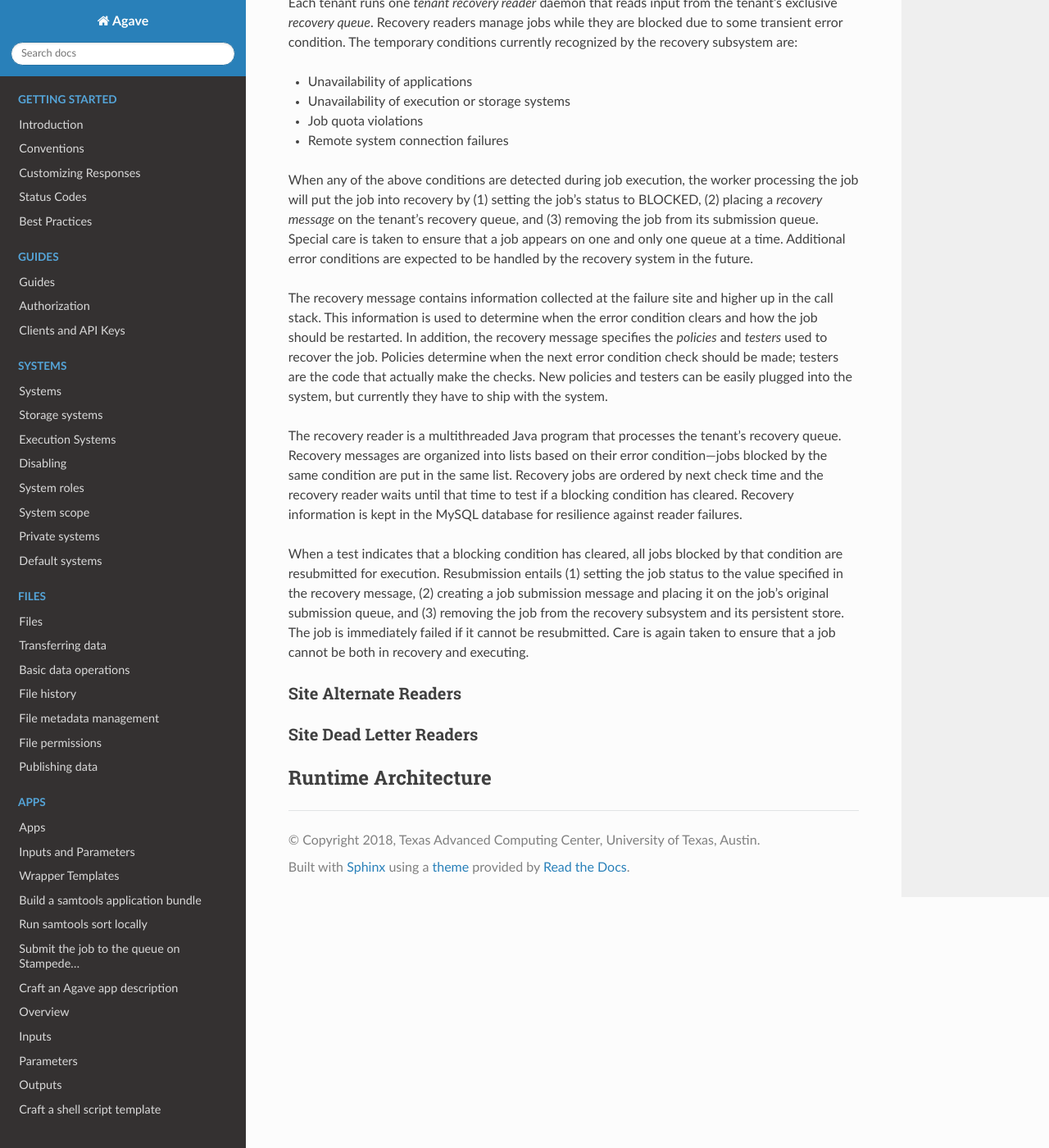
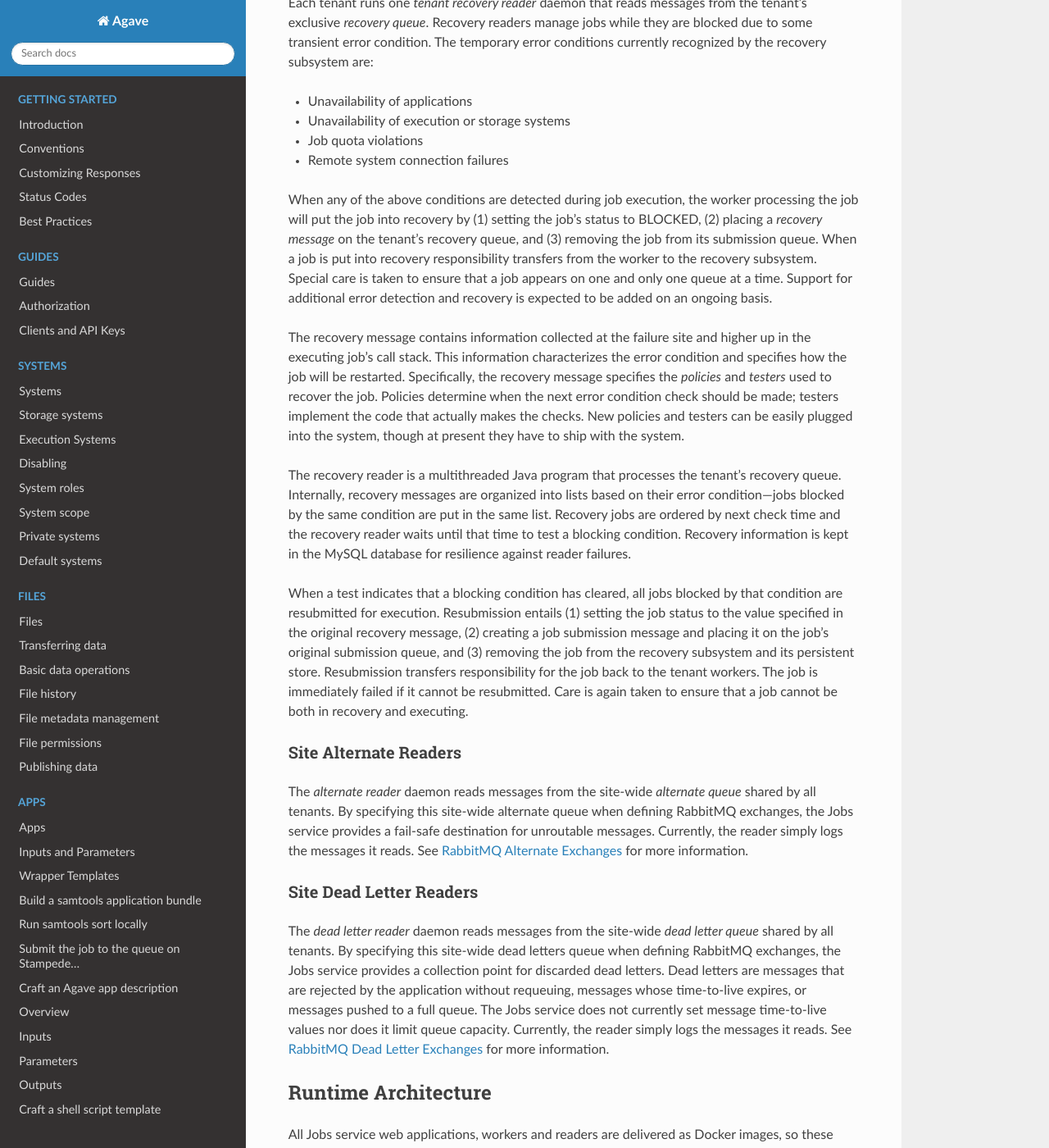
Before and after one commit to TACC-Cloud/agave-docs, a Sphinx documentation site: the page built from docs/agave/guides/jobs/aloe-job-architecture.rst, in a window 1280 px wide and 1400 px high, scrolled down 6887 px. Shown: the whole window at 82% size. Built offline with Sphinx 7.4.7 and the Read the Docs theme 2.0.0, drawn with Linux system fonts in a browser that asks for light colours; some of the changed text lies outside the part shown.

Commit message:
Architecture complete

```diff
--- a/docs/agave/guides/jobs/aloe-job-architecture.rst
+++ b/docs/agave/guides/jobs/aloe-job-architecture.rst
@@ -126,29 +126,43 @@
 Tenant Recovery Readers
 ^^^^^^^^^^^^^^^^^^^^^^^
 
-Each tenant runs one *tenant recovery reader* daemon that reads input from the tenant's exclusive *recovery queue*.  Recovery readers manage jobs while they are blocked due to some transient error condition.  The temporary conditions currently recognized by the recovery subsystem are:
+Each tenant runs one *tenant recovery reader* daemon that reads messages from the tenant's exclusive *recovery queue*.  Recovery readers manage jobs while they are blocked due to some transient error condition.  The temporary error conditions currently recognized by the recovery subsystem are:
 
 - Unavailability of applications
 - Unavailability of execution or storage systems
 - Job quota violations
 - Remote system connection failures
 
-When any of the above conditions are detected during job execution, the worker processing the job will put the job into recovery by (1) setting the job's status to BLOCKED, (2) placing a *recovery message* on the tenant's recovery queue, and (3) removing the job from its submission queue.  Special care is taken to ensure that a job appears on one and only one queue at a time.  Additional error conditions are expected to be handled by the recovery system in the future.
+When any of the above conditions are detected during job execution, the worker processing the job will put the job into recovery by (1) setting the job's status to BLOCKED, (2) placing a *recovery message* on the tenant's recovery queue, and (3) removing the job from its submission queue.  When a job is put into recovery responsibility transfers from the worker to the recovery subsystem.  Special care is taken to ensure that a job appears on one and only one queue at a time.  Support for additional error detection and recovery is expected to be added on an ongoing basis.
 
-The recovery message contains information collected at the failure site and higher up in the call stack.  This information is used to determine when the error condition clears and how the job should be restarted.  In addition, the recovery message specifies the *policies* and *testers* used to recover the job.  Policies determine when the next error condition check should be made; testers are the code that actually make the checks.  New policies and testers can be easily plugged into the system, but currently they have to ship with the system.
+The recovery message contains information collected at the failure site and higher up in the executing job's call stack.  This information characterizes the error condition and specifies how the job will be restarted.  Specifically, the recovery message specifies the *policies* and *testers* used to recover the job.  Policies determine when the next error condition check should be made; testers implement the code that actually makes the checks.  New policies and testers can be easily plugged into the system, though at present they have to ship with the system.
 
-The recovery reader is a multithreaded Java program that processes the tenant's recovery queue.  Recovery messages are organized into lists based on their error condition---jobs blocked by the same condition are put in the same list.  Recovery jobs are ordered by next check time and the recovery reader waits until that time to test if a blocking condition has cleared.  Recovery information is kept in the MySQL database for resilience against reader failures.
+The recovery reader is a multithreaded Java program that processes the tenant's recovery queue.  Internally, recovery messages are organized into lists based on their error condition---jobs blocked by the same condition are put in the same list.  Recovery jobs are ordered by next check time and the recovery reader waits until that time to test a blocking condition.  Recovery information is kept in the MySQL database for resilience against reader failures.
 
-When a test indicates that a blocking condition has cleared, all jobs blocked by that condition are resubmitted for execution.  Resubmission entails (1) setting the job status to the value specified in the recovery message, (2) creating a job submission message and placing it on the job's original submission queue, and (3) removing the job from the recovery subsystem and its persistent store.  The job is immediately failed if it cannot be resubmitted.  Care is again taken to ensure that a job cannot be both in recovery and executing.
+When a test indicates that a blocking condition has cleared, all jobs blocked by that condition are resubmitted for execution.  Resubmission entails (1) setting the job status to the value specified in the original recovery message, (2) creating a job submission message and placing it on the job's original submission queue, and (3) removing the job from the recovery subsystem and its persistent store.  Resubmission transfers responsibility for the job back to the tenant workers.  The job is immediately failed if it cannot be resubmitted.  Care is again taken to ensure that a job cannot be both in recovery and executing.
 
 Site Alternate Readers
 ^^^^^^^^^^^^^^^^^^^^^^
 
+The *alternate reader* daemon reads messages from the site-wide *alternate queue* shared by all tenants.  By specifying this site-wide alternate queue when defining RabbitMQ exchanges, the Jobs service provides a fail-safe destination for unroutable messages.  Currently, the reader simply logs the messages it reads.  See `RabbitMQ Alternate Exchanges <https://www.rabbitmq.com/ae.html>`_ for more information.
 
 Site Dead Letter Readers
 ^^^^^^^^^^^^^^^^^^^^^^^^
 
+The *dead letter reader* daemon reads messages from the site-wide *dead letter queue* shared by all tenants.  By specifying this site-wide dead letters queue when defining RabbitMQ exchanges, the Jobs service provides a collection point for discarded dead letters.  Dead letters are messages that are rejected by the application without requeuing, messages whose time-to-live expires, or messages pushed to a full queue.  The Jobs service does not currently set message time-to-live values nor does it limit queue capacity.  Currently, the reader simply logs the messages it reads.  See `RabbitMQ Dead Letter Exchanges <https://www.rabbitmq.com/dlx.html>`_ for more information.
 
 
 Runtime Architecture
 --------------------
+
+All Jobs service web applications, workers and readers are delivered as Docker images, so these components can be easily deployed and redeployed at different locations at runtime.  All deployments, however, observe the following constraints:
+
+- The web application URLs are the only external facing interface and should, therefore, be stable.
+- Web applications, workers and recovery readers must have network access to the site's MySQL and RabbitMQ management systems.
+- Alternate and dead letter readers must have authorized network access to the site's RabbitMQ management system.
+
+For capacity planning and management, we recommend putting the workers and readers on different hosts than the web applications.  Daemons for multiple tenants can share the same host.  Since worker and reader daemons communicate only through the persistence layer, they can be moved between hosts without any reconfiguration as long as network connectivity is maintained.
+
+The number and placement of workers is largely a matter of administrative convenience, expected load and resource availability.  Review the `Scalability`_ section for a discussion of vertical and horizontal scaling options.
+
+We recommend installing MySQL and RabbitMQ on their own virtual or physical hosts with reliable storage, automated backups, and sufficient network, memory and processing resources.  Whereas application layer components can be easily moved between hosts, the persistence layer components are not expected to change addresses often if at all.  All tenants depend on a stable persistence layer, so there's little benefit in containerizing these components.
```
